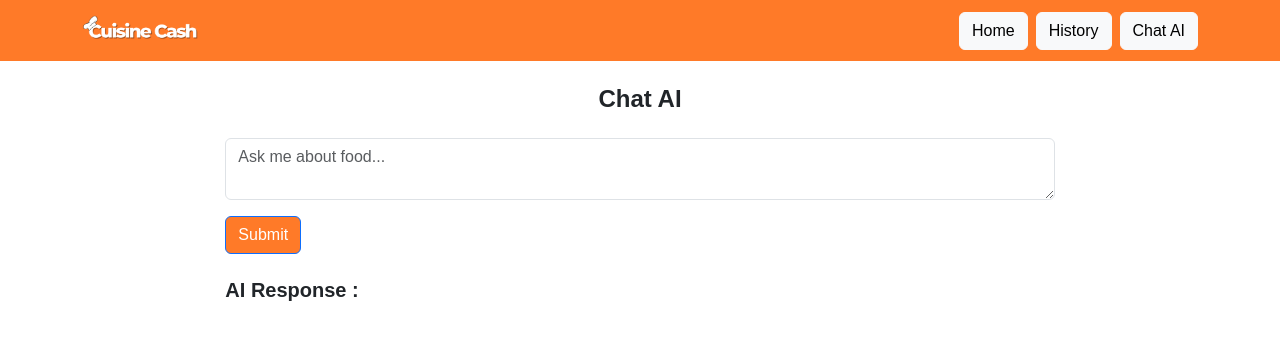
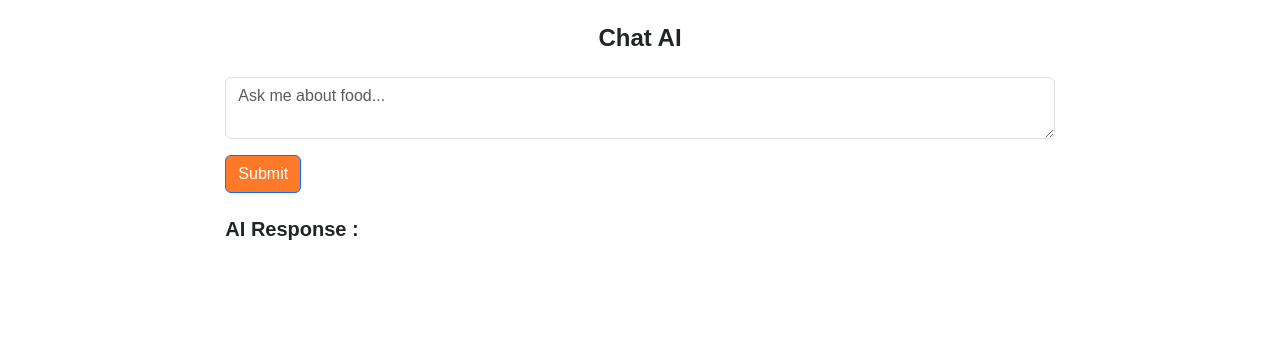
Before and after one commit to FadhilAlif/CuisineCash, a React (Vite) app: page /chatai in a window 1280 px wide. Shown: the top 340 px of the page. Built offline with nearby package versions, Linux system fonts and the light colour scheme.

Commit message:
fix: bug from OpenAI Key

```diff
--- a/src/pages/ChatAI.jsx
+++ b/src/pages/ChatAI.jsx
@@ -1,7 +1,6 @@
 import { useState } from "react";
 import { Button, Form, InputGroup } from "react-bootstrap";
 import { ThreeDots } from "react-loader-spinner";
-import { NavBar } from "../components/Component";
 import OpenAI from "openai";
 
 const ChatAI = () => {
@@ -42,8 +41,6 @@ const ChatAI = () => {
   };
 
   return (
-    <div>
-      <NavBar />
       <div className="container mt-4 col-md-8">
         <h4 className="text-center">
           <strong>Chat AI</strong>
@@ -76,7 +73,6 @@ const ChatAI = () => {
           </div>
         </div>
       </div>
-    </div>
   );
 };
 
```
Also changed, not shown: 1 other file (tests, documents, lock files or other folders).
